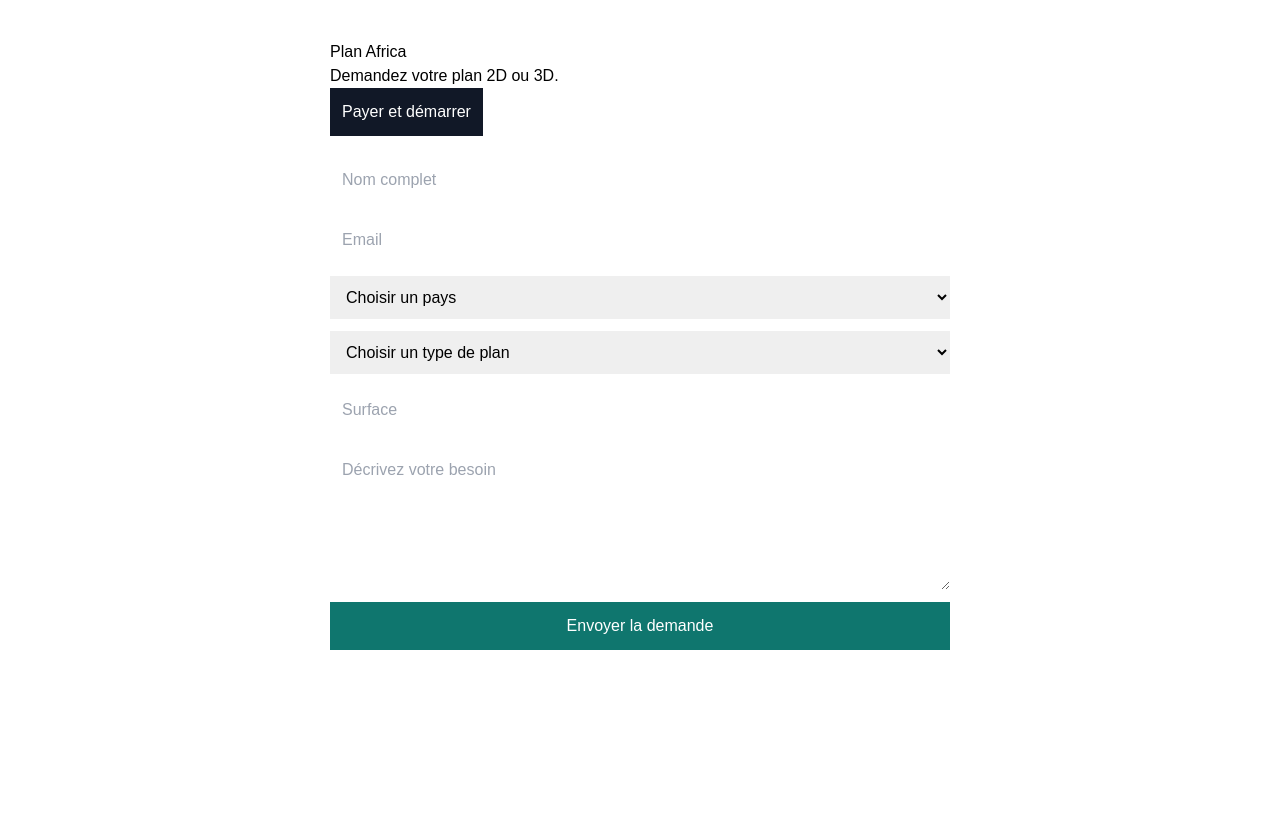
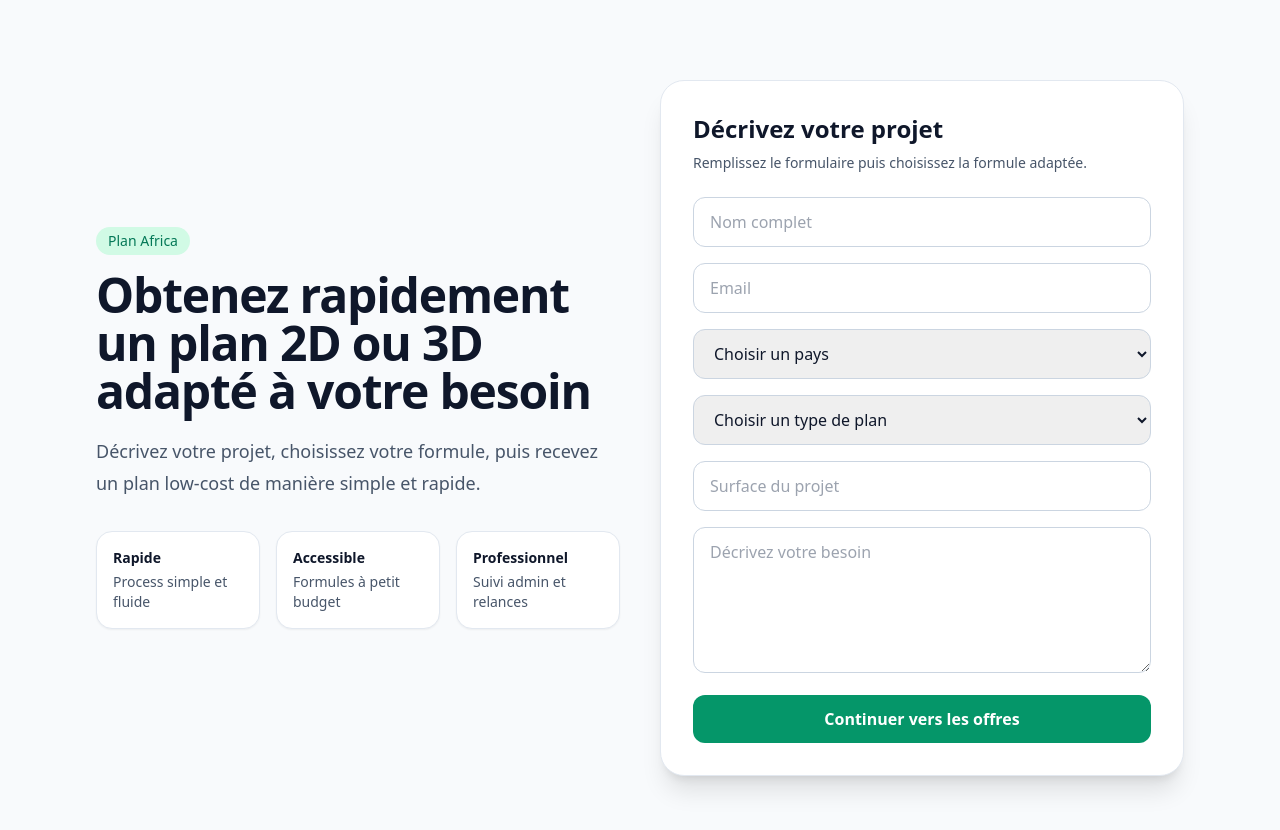
Before and after one commit to Sorel91/plan-africa-app, a Next.js app: page / in a window 1280 px wide. Shown: the top 830 px of the page. Before the commit the page ends 800 px from the top, so only its background shows below. Built offline with nearby package versions, Linux system fonts and the light colour scheme.

Commit message:
Update page.js

```diff
--- a/app/page.js
+++ b/app/page.js
@@ -11,8 +11,6 @@ export default function Home() {
   const [surface, setSurface] = useState("");
   const [description, setDescription] = useState("");
   const [message, setMessage] = useState("");
-  const [showOffers, setShowOffers] = useState(false);
-  const [requestId, setRequestId] = useState(null);
 
   async function handleSubmit(e) {
     e.preventDefault();
@@ -38,7 +36,7 @@ const { data, error } = await supabase
       setMessage("Erreur : " + error.message);
       return;
     }
-setRequestId(data.id);
+
     await fetch("/api/send-email", {
       method: "POST",
       headers: {
@@ -53,50 +51,62 @@ setRequestId(data.id);
         description,
       }),
     });
+
     window.location.href = `/offers?requestId=${data.id}`;
-    setFullName("");
-    setEmail("");
-    setCountry("");
-    setPlanType("");
-    setSurface("");
-    setDescription("");
   }
 
   return (
-    <main style={{ padding: "40px", fontFamily: "Arial", maxWidth: "700px", margin: "0 auto" }}>
-      <h1>Plan Africa</h1>
-      <p>Demandez votre plan 2D ou 3D.</p>
-<button
-  onClick={async () => {
-    const res = await fetch("/api/create-checkout-session", {
-      method: "POST",
-    });
+    <main className="min-h-screen bg-slate-50 text-slate-900">
+      <section className="mx-auto max-w-6xl px-6 py-12 lg:px-8 lg:py-20">
+        <div className="grid gap-10 lg:grid-cols-2 lg:items-center">
+          <div>
+            <span className="inline-flex rounded-full bg-emerald-100 px-3 py-1 text-sm font-medium text-emerald-700">
+              Plan Africa
+            </span>
 
-    const data = await res.json();
+            <h1 className="mt-4 text-4xl font-bold tracking-tight text-slate-900 sm:text-5xl">
+              Obtenez rapidement un plan 2D ou 3D adapté à votre besoin
+            </h1>
 
-    if (data.url) {
-      window.location.href = data.url;
-    }
-  }}
-  style={{
-    padding: "12px",
-    background: "#111827",
-    color: "white",
-    border: "none",
-    marginBottom: "20px",
-    cursor: "pointer",
-  }}
->
-  Payer et démarrer
-</button>
-      <form onSubmit={handleSubmit} style={{ display: "flex", flexDirection: "column", gap: "12px" }}>
+            <p className="mt-5 text-lg leading-8 text-slate-600">
+              Décrivez votre projet, choisissez votre formule, puis recevez un plan
+              low-cost de manière simple et rapide.
+            </p>
+
+            <div className="mt-8 grid gap-4 sm:grid-cols-3">
+              <div className="rounded-2xl border border-slate-200 bg-white p-4 shadow-sm">
+                <p className="text-sm font-semibold text-slate-900">Rapide</p>
+                <p className="mt-1 text-sm text-slate-600">Process simple et fluide</p>
+              </div>
+              <div className="rounded-2xl border border-slate-200 bg-white p-4 shadow-sm">
+                <p className="text-sm font-semibold text-slate-900">Accessible</p>
+                <p className="mt-1 text-sm text-slate-600">Formules à petit budget</p>
+              </div>
+              <div className="rounded-2xl border border-slate-200 bg-white p-4 shadow-sm">
+                <p className="text-sm font-semibold text-slate-900">Professionnel</p>
+                <p className="mt-1 text-sm text-slate-600">Suivi admin et relances</p>
+              </div>
+            </div>
+          </div>
+
+          <div className="rounded-3xl border border-slate-200 bg-white p-6 shadow-xl sm:p-8">
+            <div className="mb-6">
+              <h2 className="text-2xl font-semibold text-slate-900">
+                Décrivez votre projet
+              </h2>
+              <p className="mt-2 text-sm text-slate-600">
+                Remplissez le formulaire puis choisissez la formule adaptée.
+              </p>
+            </div>
+
+            <form onSubmit={handleSubmit} className="space-y-4">
               <input
                 type="text"
                 placeholder="Nom complet"
                 value={fullName}
                 onChange={(e) => setFullName(e.target.value)}
                 required
-          style={{ padding: "12px" }}
+                className="w-full rounded-xl border border-slate-300 px-4 py-3 outline-none transition focus:border-emerald-500 focus:ring-2 focus:ring-emerald-200"
               />
 
               <input
@@ -105,14 +115,14 @@ setRequestId(data.id);
                 value={email}
                 onChange={(e) => setEmail(e.target.value)}
                 required
-          style={{ padding: "12px" }}
+                className="w-full rounded-xl border border-slate-300 px-4 py-3 outline-none transition focus:border-emerald-500 focus:ring-2 focus:ring-emerald-200"
               />
 
               <select
                 value={country}
                 onChange={(e) => setCountry(e.target.value)}
                 required
-          style={{ padding: "12px" }}
+                className="w-full rounded-xl border border-slate-300 px-4 py-3 outline-none transition focus:border-emerald-500 focus:ring-2 focus:ring-emerald-200"
               >
                 <option value="">Choisir un pays</option>
                 <option value="Mali">Mali</option>
@@ -126,7 +136,7 @@ setRequestId(data.id);
                 value={planType}
                 onChange={(e) => setPlanType(e.target.value)}
                 required
-          style={{ padding: "12px" }}
+                className="w-full rounded-xl border border-slate-300 px-4 py-3 outline-none transition focus:border-emerald-500 focus:ring-2 focus:ring-emerald-200"
               >
                 <option value="">Choisir un type de plan</option>
                 <option value="2D">2D</option>
@@ -136,10 +146,10 @@ setRequestId(data.id);
 
               <input
                 type="text"
-          placeholder="Surface"
+                placeholder="Surface du projet"
                 value={surface}
                 onChange={(e) => setSurface(e.target.value)}
-          style={{ padding: "12px" }}
+                className="w-full rounded-xl border border-slate-300 px-4 py-3 outline-none transition focus:border-emerald-500 focus:ring-2 focus:ring-emerald-200"
               />
 
               <textarea
@@ -147,86 +157,25 @@ setRequestId(data.id);
                 value={description}
                 onChange={(e) => setDescription(e.target.value)}
                 rows={5}
-          style={{ padding: "12px" }}
+                className="w-full rounded-xl border border-slate-300 px-4 py-3 outline-none transition focus:border-emerald-500 focus:ring-2 focus:ring-emerald-200"
               />
 
               <button
                 type="submit"
-          style={{ padding: "12px", background: "#0f766e", color: "white", border: "none" }}
+                className="w-full rounded-xl bg-emerald-600 px-4 py-3 font-semibold text-white transition hover:bg-emerald-700"
               >
-          Envoyer la demande
+                Continuer vers les offres
               </button>
             </form>
-{showOffers && (
-  <div style={{ marginTop: "24px" }}>
-    <h2>Choisissez votre formule</h2>
 
-    <div style={{ display: "grid", gap: "12px" }}>
-<button
-  onClick={async () => {
-    const res = await fetch("/api/create-checkout-session", {
-      method: "POST",
-      headers: {
-        "Content-Type": "application/json",
-      },
-     body: JSON.stringify({ formula: "basic", requestId }),
-    });
-
-    const data = await res.json();
-
-    if (data.url) {
-      window.location.href = data.url;
-    }
-  }}
-  style={{ padding: "12px", border: "1px solid #ccc", background: "white" }}
->
-  Basic — 49€
-</button>
-<button
-  onClick={async () => {
-    const res = await fetch("/api/create-checkout-session", {
-      method: "POST",
-      headers: {
-        "Content-Type": "application/json",
-      },
-     body: JSON.stringify({ formula: "standard", requestId }),
-    });
-
-    const data = await res.json();
-
-    if (data.url) {
-      window.location.href = data.url;
-    }
-  }}
-  style={{ padding: "12px", border: "1px solid #ccc", background: "white" }}
->
-  Standard — 79€
-</button>
-
-<button
-  onClick={async () => {
-    const res = await fetch("/api/create-checkout-session", {
-      method: "POST",
-      headers: {
-        "Content-Type": "application/json",
-      },
-     body: JSON.stringify({ formula: "premium", requestId }),
-    });
-
-    const data = await res.json();
-
-    if (data.url) {
-      window.location.href = data.url;
-    }
-  }}
-  style={{ padding: "12px", border: "1px solid #ccc", background: "white" }}
->
-  Premium — 100€
-</button>
+            {message && (
+              <p className="mt-4 rounded-xl bg-slate-100 px-4 py-3 text-sm text-slate-700">
+                {message}
+              </p>
+            )}
           </div>
         </div>
-)}
-      <p style={{ marginTop: "16px" }}>{message}</p>
+      </section>
     </main>
   );
 }
```
Lines whose indentation alone changed are shown as unchanged.
